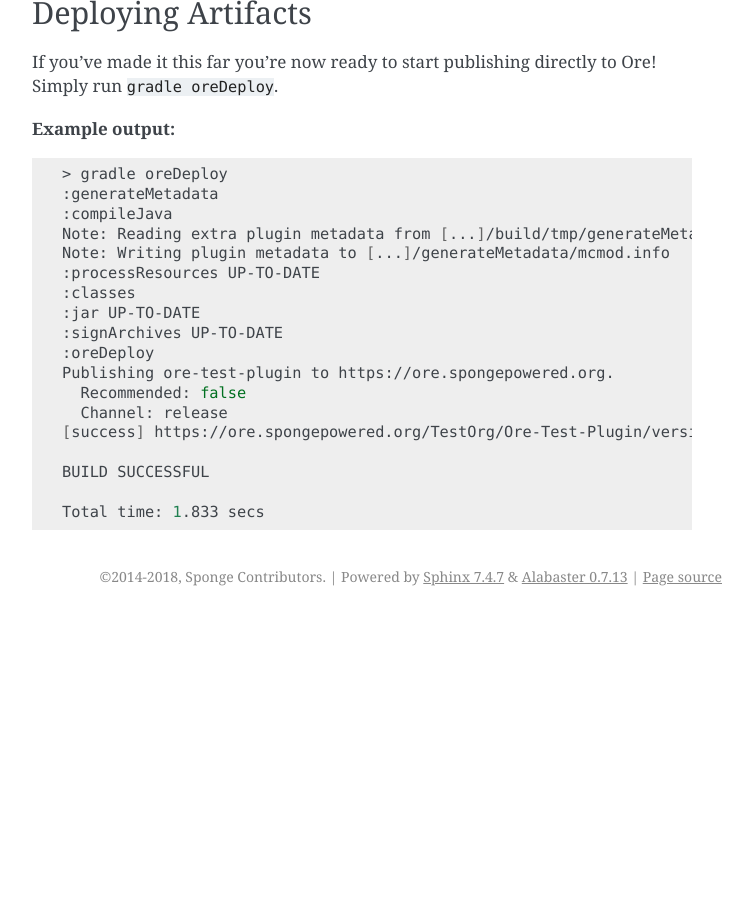
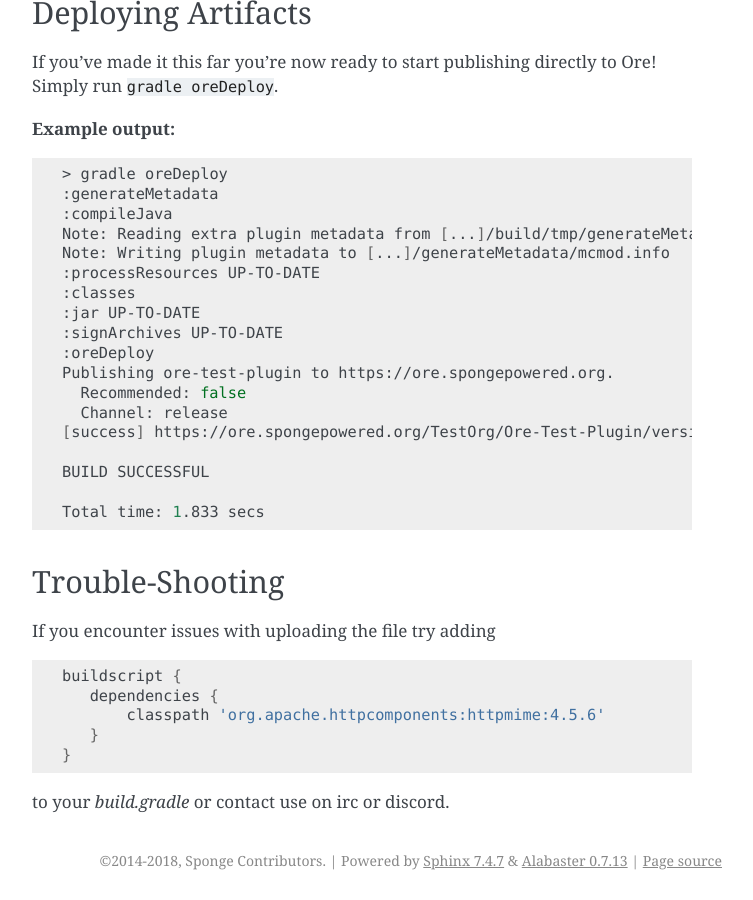
Before and after one commit to SpongePowered/SpongeDocs, a Sphinx documentation site: the page built from source/ore/gradle-deploy.rst, in a window 1280 px wide and 900 px high, scrolled down 2201 px. Shown: the whole window, without its empty margins (388-1141 px from the left). Built offline with Sphinx 7.4.7, drawn with Linux system fonts in a browser that asks for light colours; pages that are not in the unit, such as notebooks, are missing from menus; before the commit the page ends 2817 px from its top, so only the background shows below that.

Commit message:
Trouble shooting

```diff
--- a/source/ore/gradle-deploy.rst
+++ b/source/ore/gradle-deploy.rst
@@ -112,3 +112,18 @@
     Total time: 1.833 secs
 
 .. _SpongeGradle: https://github.com/SpongePowered/SpongeGradle
+
+Trouble-Shooting
+================
+
+If you encounter issues with uploading the file try adding
+
+.. code-block:: groovy
+
+    buildscript {
+       dependencies {
+           classpath 'org.apache.httpcomponents:httpmime:4.5.6'
+       }
+    }
+
+to your `build.gradle` or contact use on irc or discord.
```
